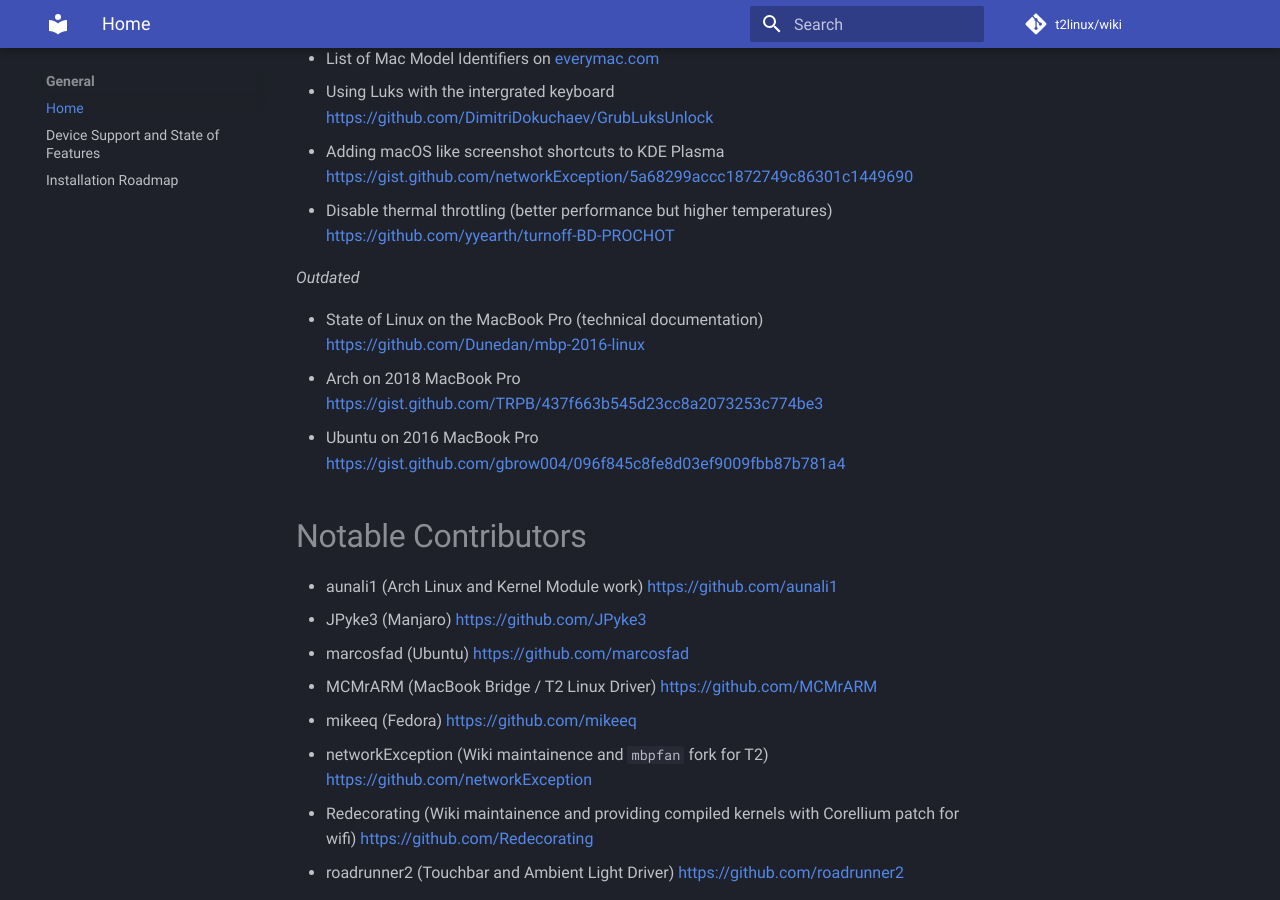
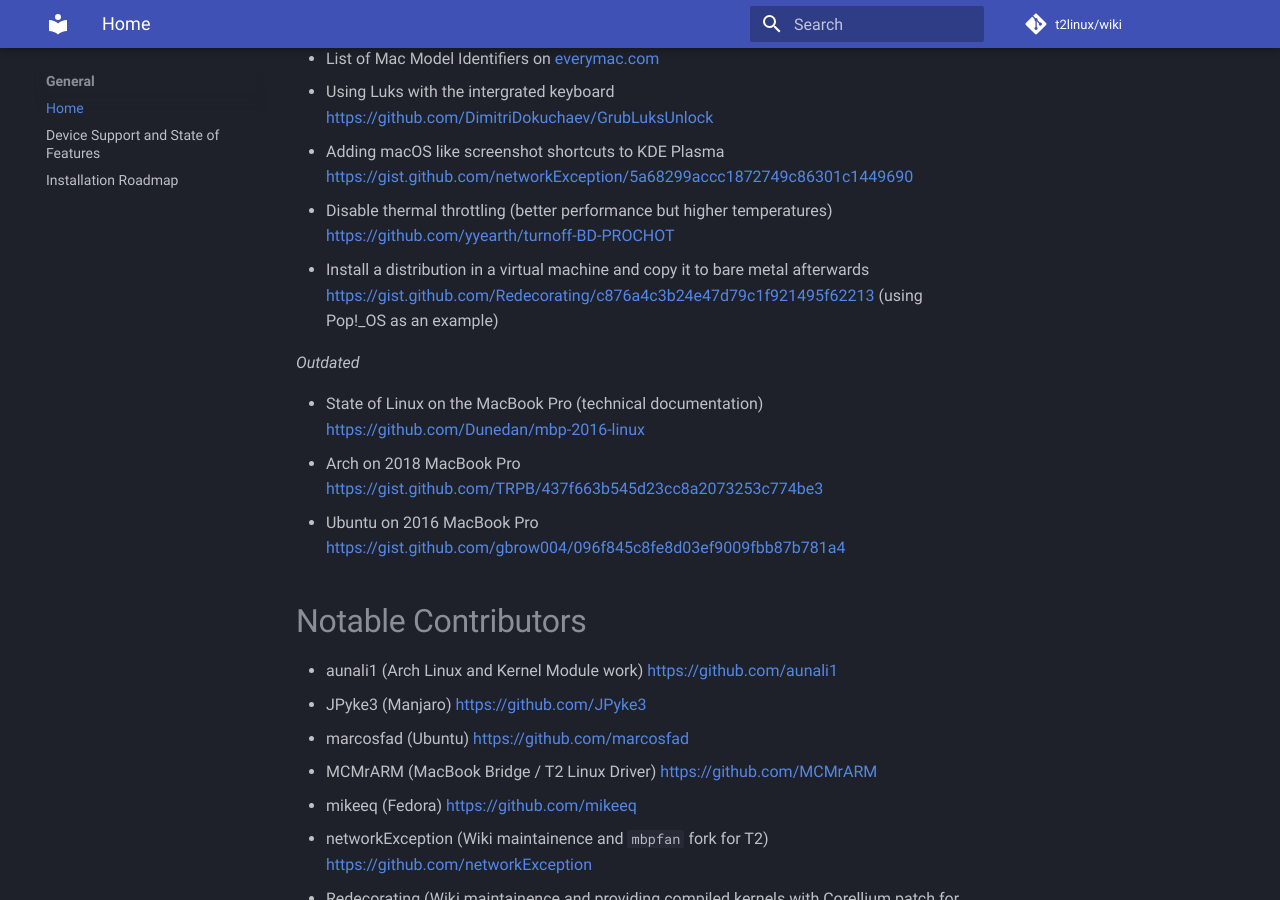
Before and after one commit to t2linux/wiki, an MkDocs documentation site: the page built from docs/index.md, in a window 1280 px wide and 900 px high, scrolled down 1613 px. Built offline with MkDocs 1.6.1 and Material for MkDocs 9.7.7, drawn with Linux system fonts in a browser that asks for light colours; comment, search, counter and statistics services are not loaded.

Commit message:
Index: Link guide to use a virtual machine for installing a distribution

```diff
--- a/docs/index.md
+++ b/docs/index.md
@@ -45,6 +45,7 @@ Note that if you are using one of the distributions listed above you should foll
 - Using Luks with the intergrated keyboard [https://github.com/DimitriDokuchaev/GrubLuksUnlock](https://github.com/DimitriDokuchaev/GrubLuksUnlock)
 - Adding macOS like screenshot shortcuts to KDE Plasma [https://gist.github.com/networkException/5a68299accc1872749c86301c1449690](https://gist.github.com/networkException/5a68299accc1872749c86301c1449690)
 - Disable thermal throttling (better performance but higher temperatures) [https://github.com/yyearth/turnoff-BD-PROCHOT](https://github.com/yyearth/turnoff-BD-PROCHOT)
+- Install a distribution in a virtual machine and copy it to bare metal afterwards [https://gist.github.com/Redecorating/c876a4c3b24e47d79c1f921495f62213](https://gist.github.com/Redecorating/c876a4c3b24e47d79c1f921495f62213) (using Pop!_OS as an example)
 
 *Outdated*
 
```
